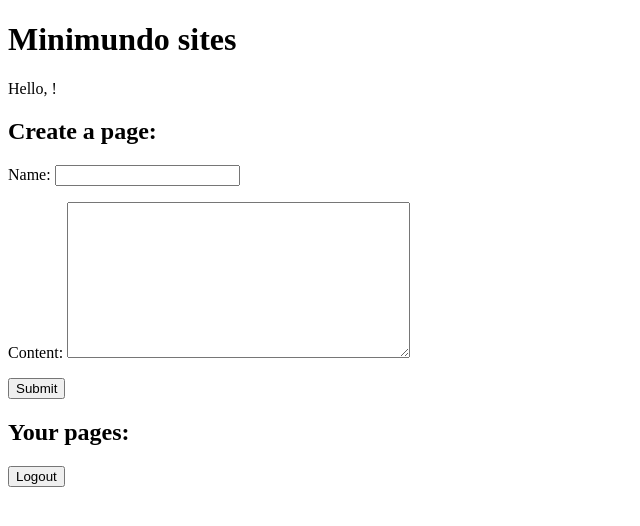
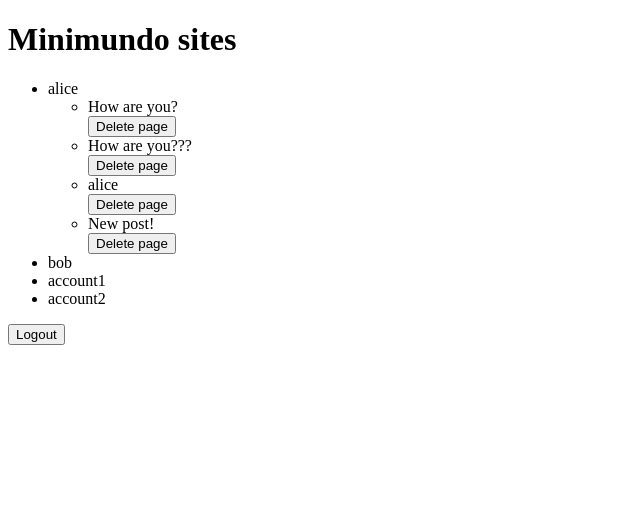
Before and after one commit to ElenaCM-0/cibersecurity, a Django app: page /homePage/admin in a window 1280 px wide. Shown: the top 526 px of the page, without its empty margins (0-640 px from the left). Run offline with Django 5.2, Linux system fonts and the light colour scheme; data comes from the database, SQL or seed files in the repository; both versions use the stored data as it was after the commit.

Commit message:
Final flawed version

```diff
--- a/config/urls.py
+++ b/config/urls.py
@@ -14,9 +14,8 @@
     1. Import the include() function: from django.urls import include, path
     2. Add a URL to urlpatterns:  path('blog/', include('blog.urls'))
 """
-from django.contrib import admin
 from django.urls import path, include
-from django.contrib.auth.views import LoginView, LogoutView
+from django.contrib.auth.views import LoginView, LogoutView, TemplateView
 
 urlpatterns = [
 	path('login/', LoginView.as_view(template_name='pages/login.html')),
--- /dev/null
+++ b/pages/templates/pages/admin.html
@@ -0,0 +1,30 @@
+<!DOCTYPE html>
+<html>
+    <head>
+        <title>Minimundo sites</title>
+    </head>
+
+    <body>
+        <h1>Minimundo sites</h1>
+
+        <ul>
+            {% for user, pages in users.items %}
+            <li> {{user.username}} </li>
+            <ul>
+                {% for page in pages %}
+                <li> {{page.name}}
+                <form action="/pages/{{page.name|urlencode}}/delete" method="post">
+                {% csrf_token %}
+                <button type="submit">Delete page</button>
+                </form>
+                </li>
+                {% endfor %}
+            </ul>
+            {% endfor %}
+        </ul>
+    <form action='/logout/' method="POST">
+    {% csrf_token %}
+          <input type="submit" value="Logout"/>
+    </form>
+    </body>
+</html>
--- a/pages/templates/pages/pages.html
+++ b/pages/templates/pages/pages.html
@@ -5,35 +5,10 @@
     </head>
 
     <body>
-        {% if pages %}
-            <h5>Here are the pages that matched your query!</h5>
-        {% endif %}
-
-
         <ul>
             {% for page in pages %}
-            <!--
-            <script inline="javascript">
-                // The URL to the application server that holds the tasks.
-                var url = '/tasks';
-
-                function loadTasks() {
-                    var xmlHttp = new XMLHttpRequest();
-
-                    xmlHttp.onreadystatechange = function() {
-                        if (xmlHttp.readyState == 4 && xmlHttp.status == 200) {
-                            var response = JSON.parse(xmlHttp.responseText);
-
-                            response.tasks.forEach(task => {addTaskToList(task)})
-                        }
-                    }
-
-                    xmlHttp.open("GET", url, true);
-                    xmlHttp.send(null);
-                }
-            </script>
-            -->
-            <li> {{page.name}} </li>
+            <li> <b>{{page.name}}</b>: {{page.content|truncatechars:50}}</li>
+            <a href='/pages/{{page.name|urlencode }}'> <button>See page</button> </a>
             {% endfor %}
         </ul>
     </body>
--- a/pages/urls.py
+++ b/pages/urls.py
@@ -5,8 +5,10 @@
 urlpatterns = [
     path('', init, name='init'),
     path('search', search, name='search'),
+    path('newAccount', newAccount, name='newAccount'),
     path('createUser', createUser, name='createUser'),
+    path('homePage/admin', adminPage, name='admin'), # #5.3 comment out this line
     path('homePage/<str:username>', homePage, name='homePage'),
     path('pages/<str:name>', page, name='page'),
-    path('snippet', snippet, name='snippet')
+    path('pages/<str:name>/delete', deletePage, name='delete')
 ]
--- a/pages/views.py
+++ b/pages/views.py
@@ -3,49 +3,60 @@
 from django.shortcuts import redirect, render
 from django.contrib.auth.decorators import login_required
 from django.contrib.auth.models import User
+from django.contrib.auth.forms import UserCreationForm
 from django.contrib.auth import login
 from django.template import Template, Context
 import sqlite3
 
-import requests
-
 from pages.forms import minipageForm
 from pages.models import minipage
 
-context = {'pages': False}
-
 # Create your views here.
 def init(request):
-	return render(request, 'pages/index.html')
+	pages = minipage.objects.filter()
+	return render(request, 'pages/index.html', {"pages": pages})
 
-def snippet(request):
+def newAccount(request):
+	# #1.3 return render(request, 'pages/newAccount.html', {"form" : UserCreationForm()})
+
+	return render(request, 'pages/newAccount.html') # #1.3 begin and end
+
+def createUser(request):
+	# #1.2
+	# if request.method != 'POST':
+	# 	return redirect('/')
+	#
+	# form = UserCreationForm(request.POST)
+	#
+	# # Validate password
+	#
+	# if not form.isValid(): #3
+	# 	return render(request, 'pages/newAccount.html', {"form" : form})
+	#
+	# new_user = form.save()
+	#
+	# login(request, new_user)
+	#
+	# return render(request, 'pages/index.html')
+
+	# #1.2 begin
+	# Create user
+
 	if request.method != 'GET':
 		return redirect('/')
 
-	target_page = request.GET.get('target')
-
-	response = requests.get(target_page)
-
-	return HttpResponse(response.text[:300])
-
-def createUser(request):
-	# Create user
-	if request.method != 'POST':
-		return redirect('/')
-
-	username = request.POST.get('username')
-	password = request.POST.get('password')
+	username = request.GET.get('username')
+	password = request.GET.get('password')
 
 	if User.objects.filter(username=username).exists():
 		return redirect('/login', message="The username is already in use, try a different one!")
 
 	new_user = User.objects.create_user(username=username, password=password)
 
-	# Fix password thing
-
 	login(request, new_user)
 
 	return render(request, 'pages/index.html')
+	# #1.2 end
 
 def page(request, name):
 	if request.method != 'GET':
@@ -56,47 +67,86 @@
 
 	page = minipage.objects.get(name=name)
 
-	template = Template("<h1>" + page.name + " </h1>" + "{{ content|linebreaks }}")
-	context = Context({"content": page.content})
+	template = Template("<h1> {{name}} </h1>" + "{{ content|linebreaks }}")
+	context = Context({"content": page.content, "name" : page.name})
 
 	return HttpResponse(template.render(context))
 
-# @login_required
+@login_required
+def deletePage(request, name):
+	if request.method != 'POST':
+		return redirect('/')
+
+	if not request.user.is_superuser:
+		return redirect('/')
+
+	if not minipage.objects.filter(name=name).exists():
+		return HttpResponse("The given name does not correspond to any page!")
+
+	minipage.objects.get(name=name).delete()
+
+	return redirect('/')
+
+# @login_required #4.1
 def homePage(request, username):
 	# Visual of all of the user's pages
-	user = User.objects.get(username=username)
+	user = User.objects.get(username=username) #4.2 begin and end
+	# #4.2 user = request.user
 
-	# pages = minipage.objects.filter(owner = request.user)
+	# #5.2
+	# if user.is_superuser:
+	#	return adminPage(request)
+
 	pages = minipage.objects.filter(owner = user)
 
 	# if this is a POST request, process the form data
 	if request.method == "POST":
         # create a form instance and populate it with data from the request:
-
-		# form = minipageForm(request.POST, user=request.user)
 		form = minipageForm(request.POST, user = user)
 
 		if form.is_valid():
 			form.save()
 
 	else:
-		# form = minipageForm(user=request.user)
-
 		form = minipageForm(user = user)
 
 	return render(request, 'pages/home.html', {'pages': pages, 'createPageForm': form})
+
+def adminPage(request):
+	users = User.objects.filter(is_superuser = False)
+
+	user_pages = {}
+
+	for u in users:
+		user_pages[u] = minipage.objects.filter(owner = u)
+
+	return render(request, 'pages/admin.html', {'users': user_pages})
 
 
 def search(request):
 	key = request.POST.get('key')
 
+	if not key:
+		return redirect('/')
+
 	# Find page in database
+
+
+	# #3.1 begin
 
 	conn = sqlite3.connect('db.sqlite3').cursor()
 
 	pages = conn.execute("SELECT * FROM minipage WHERE name LIKE '%" + key + "%'")
+	size = pages.rowcount
 
+	# #3.1 end
+
+	# #3.1
 	# pages = minipage.objects.filter(name__contains=key)
+	# size = len(pages)
 
 	# Render the appropiate page
+	if size <= 0:
+		return render(request, 'pages/index.html', {'no_results': True, 'query': key})
+
 	return render(request, 'pages/index.html', {'pages': pages})
```
Also changed, not shown: config/settings.py (+13 -13 lines), pages/templates/pages/index.html (+6 -2 lines), pages/templates/pages/login.html (+1 -14 lines), pages/templates/pages/newAccount.html (added, +37 -0 lines), db.sqlite3.
